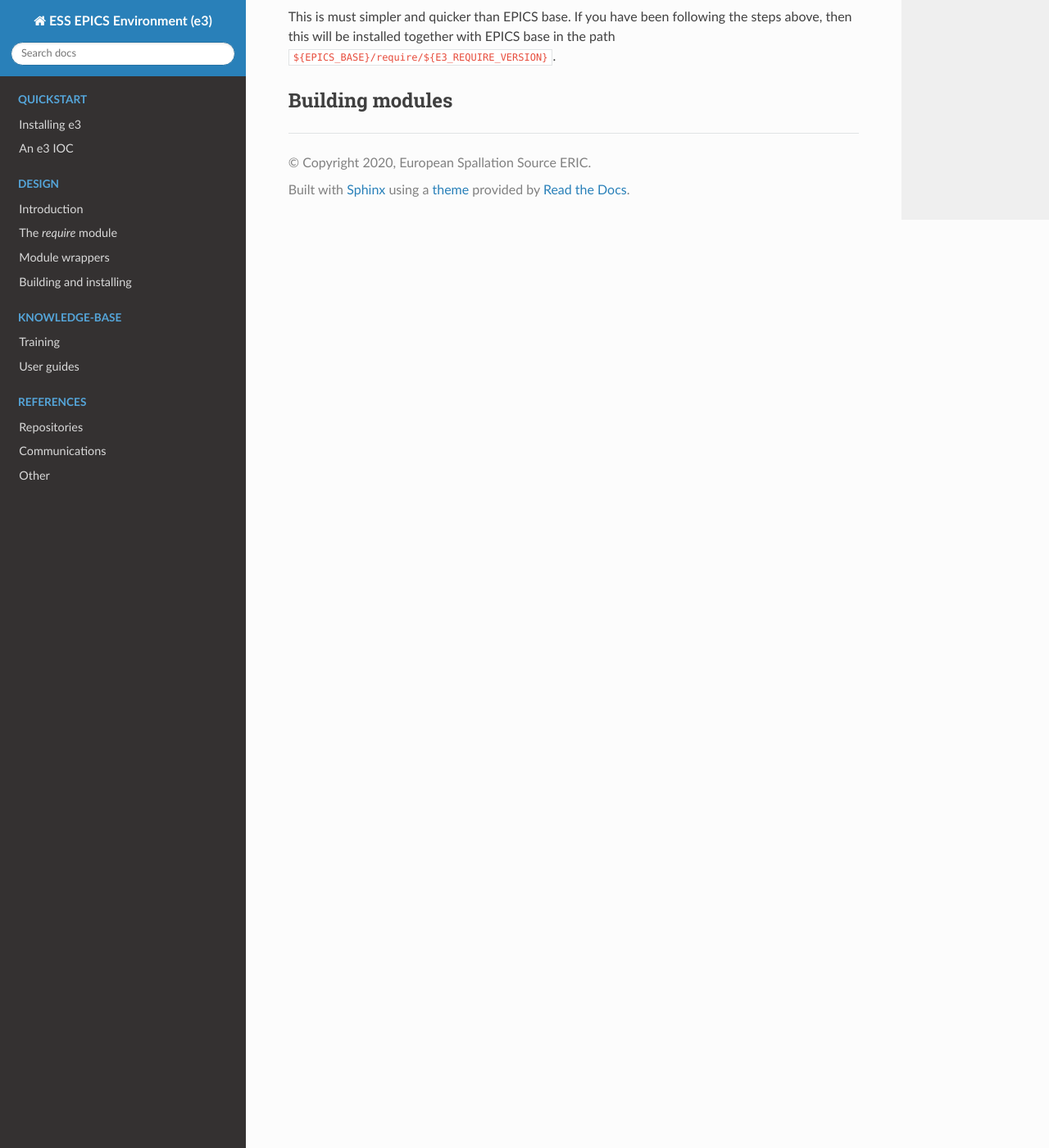
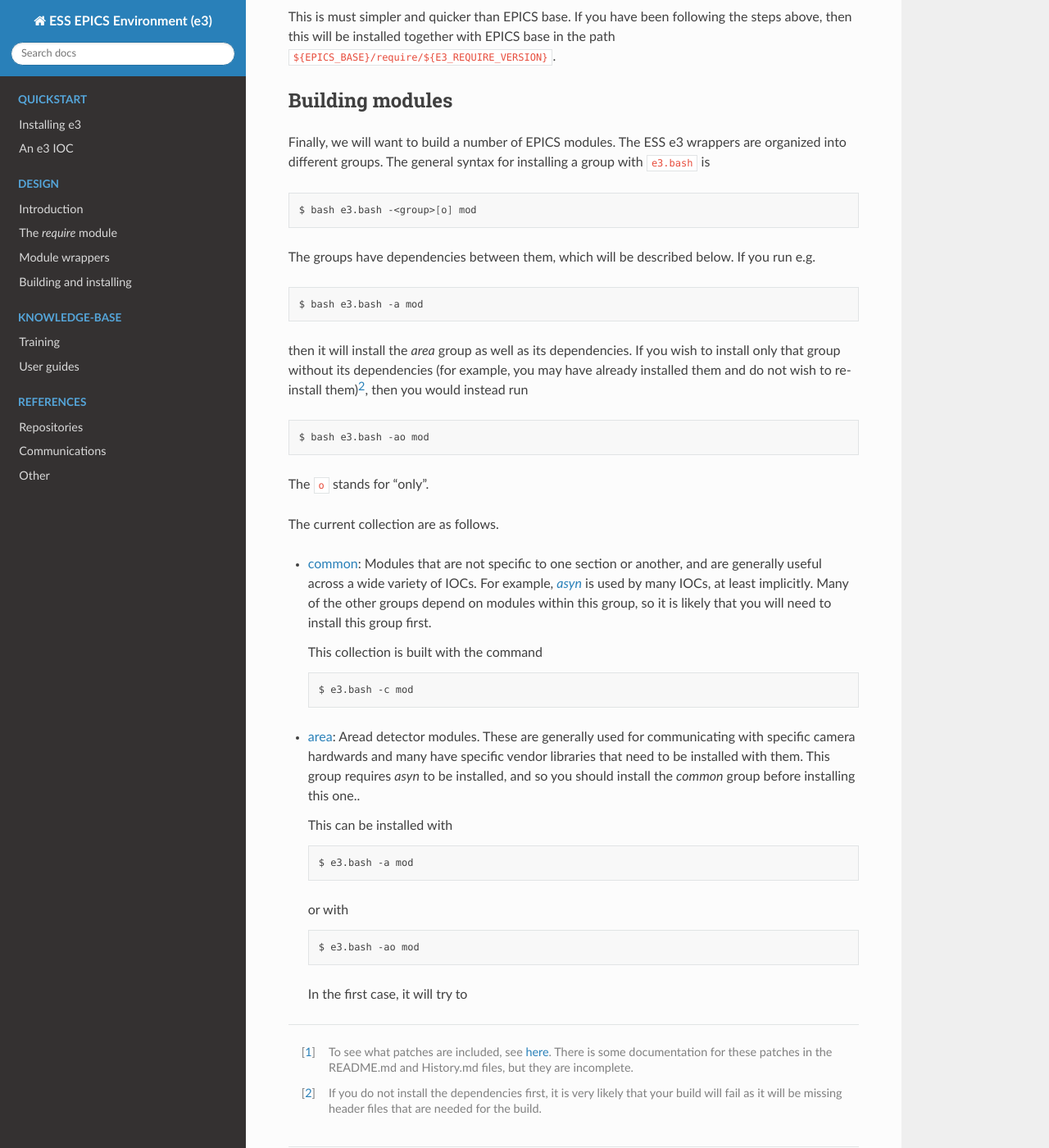
Before and after one commit to ttkorhonen/e3pages, a Sphinx documentation site: the page built from docs/quickstart/3_e3.bash.md, in a window 1280 px wide and 1400 px high, scrolled down 1858 px. Shown: the whole window at 82% size. Built offline with Sphinx 7.4.7 and the Read the Docs theme 2.0.0, drawn with Linux system fonts in a browser that asks for light colours; some of the changed text lies outside the part shown.

Commit message:
Initial draft re: module building

````diff
--- a/docs/quickstart/3_e3.bash.md
+++ b/docs/quickstart/3_e3.bash.md
@@ -62,7 +62,7 @@ In order to use `e3.bash` to build EPICS base, you should run
 ```bash
 $ bash e3.bash base
 ```
-This will clone EPICS base, apply the necessary patches, and build it with the configuration supplied above.
+This will clone EPICS base, apply the necessary patches[^patches], and build it with the configuration supplied above.
 
 Note that EPICS base takes a while to build! Go get yourself a coffee.
 
@@ -76,5 +76,52 @@ $ bash e3.bash req
 This is must simpler and quicker than EPICS base. If you have been following the steps above, then this will be
 installed together with EPICS base in the path `${EPICS_BASE}/require/${E3_REQUIRE_VERSION}`.
 
+## Building modules
 
-## Building modules
+Finally, we will want to build a number of EPICS modules. The ESS e3 wrappers are organized into different
+groups. The general syntax for installing a group with `e3.bash` is
+```bash
+$ bash e3.bash -<group>[o] mod
+```
+The groups have dependencies between them, which will be described below. If you run e.g.
+```bash
+$ bash e3.bash -a mod
+```
+then it will install the *area* group as well as its dependencies. If you wish to install only that group without
+its dependencies (for example, you may have already installed them and do not wish to re-install them)[^dependencies], then you
+would instead run
+```bash
+$ bash e3.bash -ao mod
+```
+The `o` stands for "only".
+
+The current collection are as follows.
+* [common](https://gitlab.esss.lu.se/e3/common): Modules that are not specific to one section or another,
+  and are generally useful across a wide variety of IOCs. For example, *[asyn](https://gitlab.esss.lu.se/e3/common/e3-asyn)*
+  is used by many IOCs, at least implicitly. Many of the other groups depend on modules within this group,
+  so it is likely that you will need to install this group first.
+
+  This collection is built with the command
+  ```bash
+  $ e3.bash -c mod
+  ```
+* [area](https://gitlab.esss.lu.se/e3/area): Aread detector modules. These are generally used for communicating
+  with specific camera hardwards and many have specific vendor libraries that need to be installed with them.
+  This group requires *asyn* to be installed, and so you should install the *common* group before installing this
+  one..
+
+  This can be installed with
+  ```bash
+  $ e3.bash -a mod
+  ```
+  or with
+  ```bash
+  $ e3.bash -ao mod
+  ```
+  In the first case, it will try to
+
+[^patches]: To see what patches are included, see [here](https://gitlab.esss.lu.se/e3/e3-base/-/tree/master/patch/Site).
+There is some documentation for these patches in the README.md and History.md files, but they are incomplete.
+
+[^dependencies]: If you do not install the dependencies first, it is very likely that your build will fail as it will
+be missing header files that are needed for the build.
````
